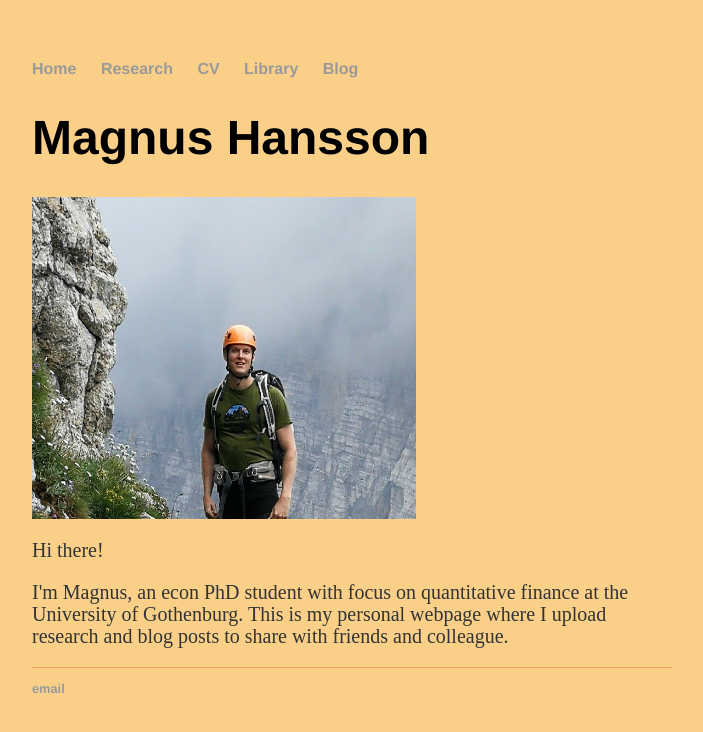
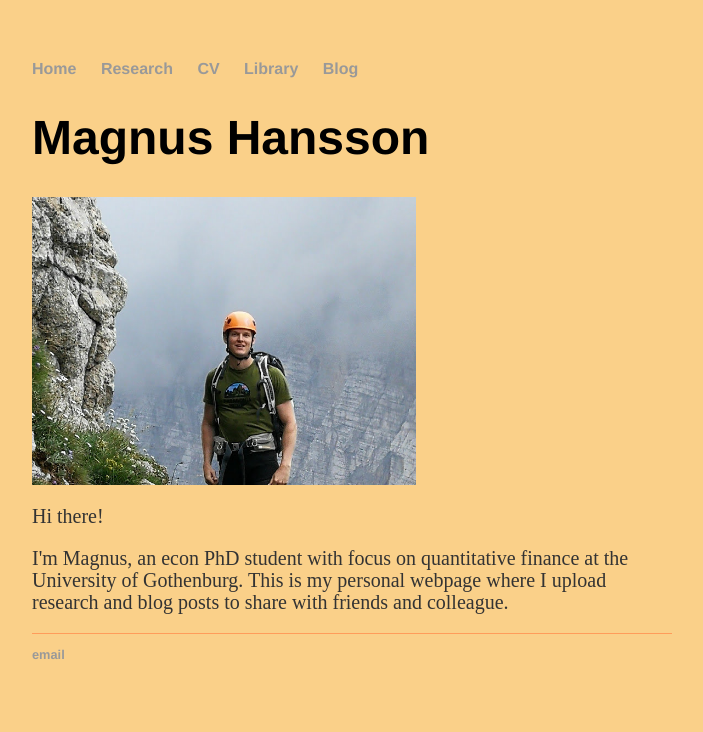
Before and after one commit to HanssonMagnus/HanssonMagnus.github.io, a Jekyll site: the page built from index.html, in a window 1280 px wide. Shown: the top 732 px of the page, without its empty margins (288-991 px from the left). Built offline with Jekyll 4.4.1, drawn with Linux system fonts in a browser that asks for light colours.

Commit message:
picture size

```diff
--- a/index.html
+++ b/index.html
@@ -4,7 +4,7 @@ title: Magnus Hansson
 ---
 <div class="blurb">
 	<h1>Magnus Hansson</h1>
-	<img src="./images/me.jpg" alt="Magnus Hansson Photo" style="width:384px;height:322px;" align="middle">
+	<img src="./images/me.jpg" alt="Magnus Hansson Photo" style="width:384px;" align="middle">
 	<p>Hi there!</p>
 	<p>I'm Magnus, an econ PhD student with focus on quantitative finance at the University of
     Gothenburg. This is my personal webpage where I upload research and blog posts to share with
```
